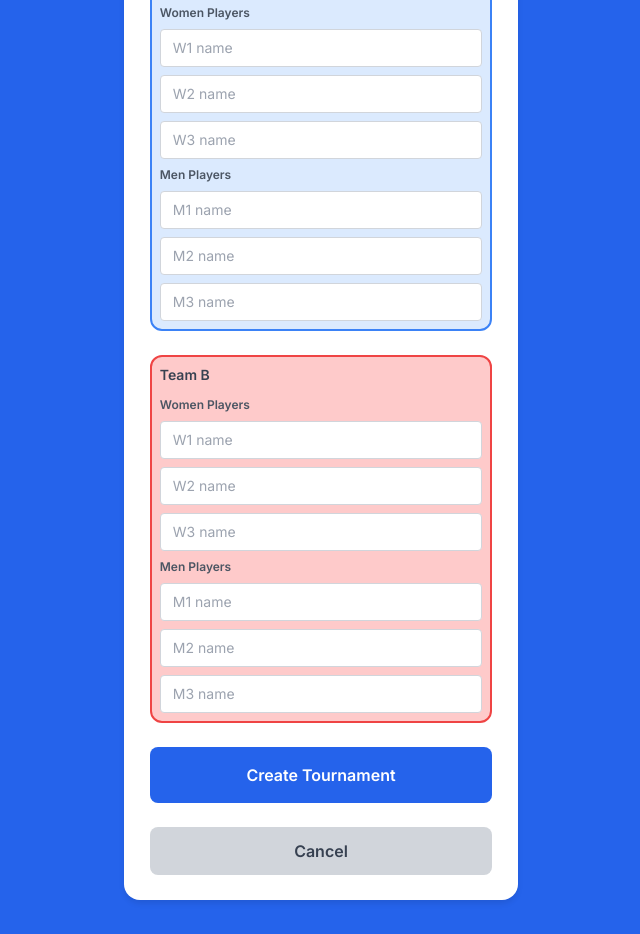
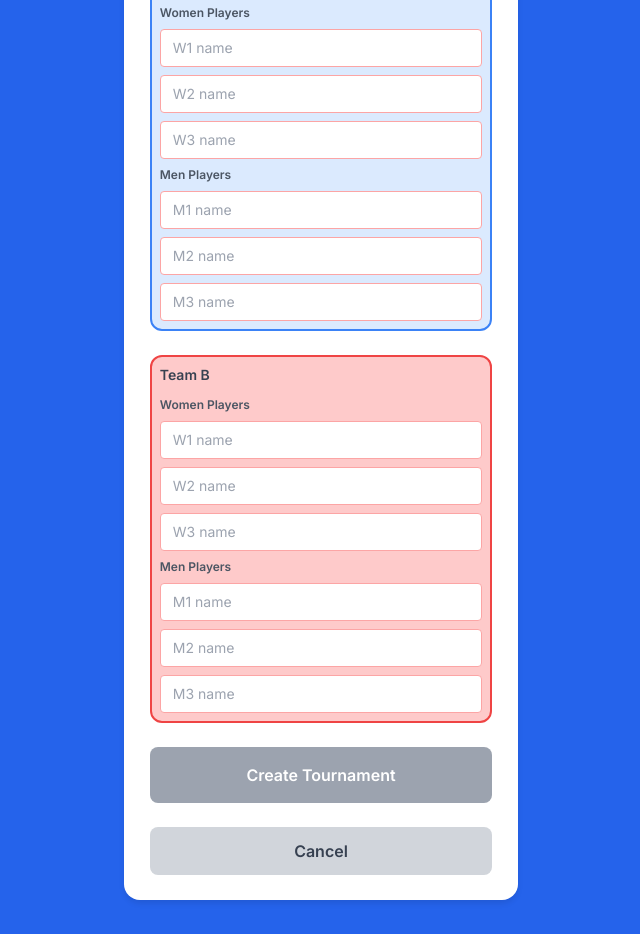
Before and after one commit to spicycabbage/vrctuesday, a Next.js app: page /create-tournament in a window 1280 px wide. Shown: the part 280-1214 px from the top of the page, without its empty margins (319-959 px from the left). Built offline with nearby package versions, Linux system fonts and the light colour scheme.

Commit message:
Add better validation - disable button when fields empty, red border for empty fields, auto-trim on blur

```diff
--- a/src/app/create-tournament/page.tsx
+++ b/src/app/create-tournament/page.tsx
@@ -32,6 +32,11 @@ export default function CreateTournament() {
   const [showSuggestions, setShowSuggestions] = useState<string | null>(null);
   const suggestionsRef = useRef<HTMLDivElement>(null);
   const inputRefs = useRef<{ [key: string]: HTMLInputElement | null }>({});
+
+  // Check if all fields are filled
+  const allFieldsFilled = team1Players.every(p => p && p.trim()) &&
+                          team2Players.every(p => p && p.trim()) &&
+                          accessCode.trim();
 
   useEffect(() => {
     const handleClickOutside = (e: MouseEvent) => {
@@ -143,6 +148,7 @@ export default function CreateTournament() {
 
   const updateTeam1Player = (index: number, value: string) => {
     const newPlayers = [...team1Players];
+    // Keep the value as-is while typing, only trim on blur
     newPlayers[index] = value;
     setTeam1Players(newPlayers);
     checkDuplicates(newPlayers, team2Players);
@@ -150,9 +156,22 @@ export default function CreateTournament() {
 
   const updateTeam2Player = (index: number, value: string) => {
     const newPlayers = [...team2Players];
+    // Keep the value as-is while typing, only trim on blur
     newPlayers[index] = value;
     setTeam2Players(newPlayers);
     checkDuplicates(team1Players, newPlayers);
+  };
+
+  const handleBlur = (team: 1 | 2, index: number) => {
+    if (team === 1) {
+      const newPlayers = [...team1Players];
+      newPlayers[index] = newPlayers[index].trim();
+      setTeam1Players(newPlayers);
+    } else {
+      const newPlayers = [...team2Players];
+      newPlayers[index] = newPlayers[index].trim();
+      setTeam2Players(newPlayers);
+    }
   };
 
   const getSuggestions = (value: string, playerList: string[]) => {
@@ -183,6 +202,7 @@ export default function CreateTournament() {
     const updateFn = team === 1 ? updateTeam1Player : updateTeam2Player;
     const suggestions = getSuggestions(value, playerList);
     const isOpen = showSuggestions === fieldId;
+    const isEmpty = !value || !value.trim();
 
     return (
       <div key={index} className="relative">
@@ -192,7 +212,10 @@ export default function CreateTournament() {
           value={value || ''}
           onChange={(e) => updateFn(index, e.target.value)}
           onFocus={() => setShowSuggestions(fieldId)}
-          className="w-full px-3 py-2 border border-gray-300 rounded focus:border-blue-500 focus:outline-none text-sm"
+          onBlur={() => handleBlur(team, index)}
+          className={`w-full px-3 py-2 border rounded focus:outline-none text-sm ${
+            isEmpty ? 'border-red-300 focus:border-red-500' : 'border-gray-300 focus:border-blue-500'
+          }`}
           placeholder={label}
           autoComplete="off"
         />
@@ -291,7 +314,7 @@ export default function CreateTournament() {
 
           <button
             type="submit"
-            disabled={loading || !!duplicateWarning}
+            disabled={loading || !!duplicateWarning || !allFieldsFilled}
             className="w-full bg-blue-600 text-white py-4 rounded-lg font-semibold hover:bg-blue-700 transition disabled:bg-gray-400"
           >
             {loading ? 'Creating...' : 'Create Tournament'}
```
